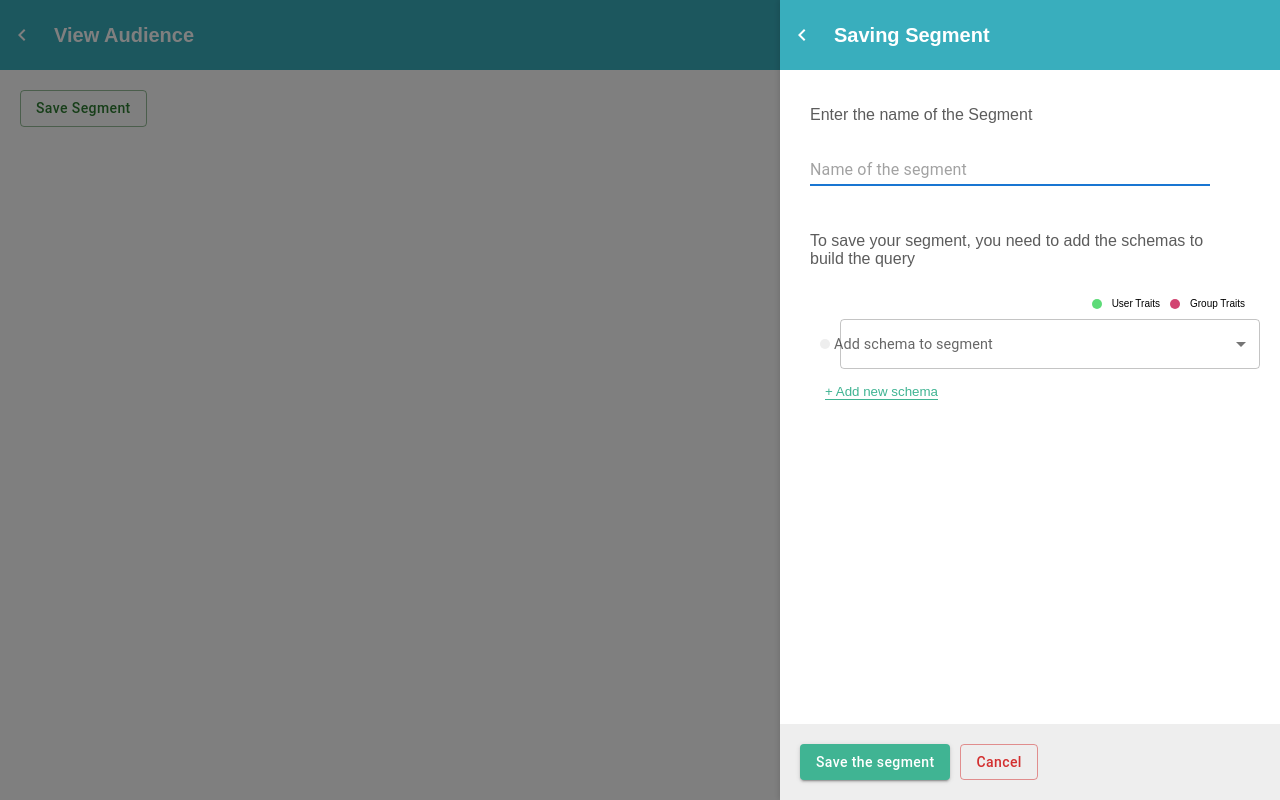
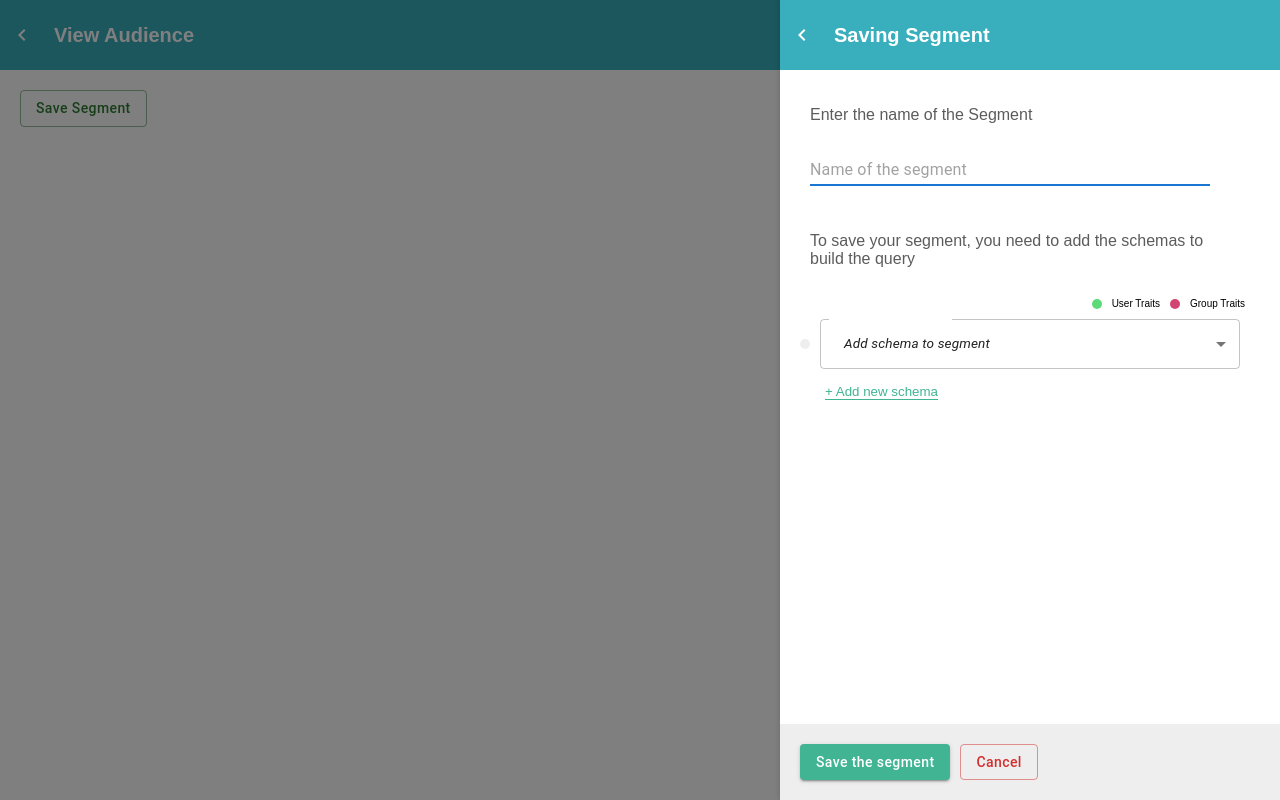
Before and after one commit to Devendragupta96/Sidebar-Popup, a React (Create React App) app: page / in a window 1280 px wide. Both pictures are taken after a click on the button "Save Segment". Built offline with nearby package versions, Linux system fonts and the light colour scheme; the HTML template or start-up script is replaced by a standard one.

Commit message:
Feat: added color for no schema

```diff
--- a/src/component/AddSchemaToSegment.jsx
+++ b/src/component/AddSchemaToSegment.jsx
@@ -177,7 +177,7 @@ const AddSchemaToSegment = ({ onClose }) => {
         })}
         </Box>
 
-        <FormControl fullWidth sx={{marginLeft:'20px'}}>
+        <FormControl fullWidth marginTop='20px'>
         <Box display={'flex'} alignItems={'center'}>
           <div
                 style={{
@@ -188,13 +188,11 @@ const AddSchemaToSegment = ({ onClose }) => {
                   marginRight: '10px'
                 }}
           />
-          <InputLabel sx={{ fontSize: "0.9rem" }}>
-            Add schema to segment
-          </InputLabel>
           <Select
             value={currentSelection}
             onChange={handleSchemaChange}
             label="Add schema to segment"
+            displayEmpty
             sx={{
               height: "40px",
               width: "400px",
@@ -205,7 +203,7 @@ const AddSchemaToSegment = ({ onClose }) => {
             }}
           >
             <MenuItem value="">
-              <em>Select schema</em>
+              <em>Add schema to segment</em>
             </MenuItem>
             {availableSchemas.map((schema) => (
               <MenuItem key={schema.value} value={schema.value}>
```
Lines whose indentation alone changed are shown as unchanged.
